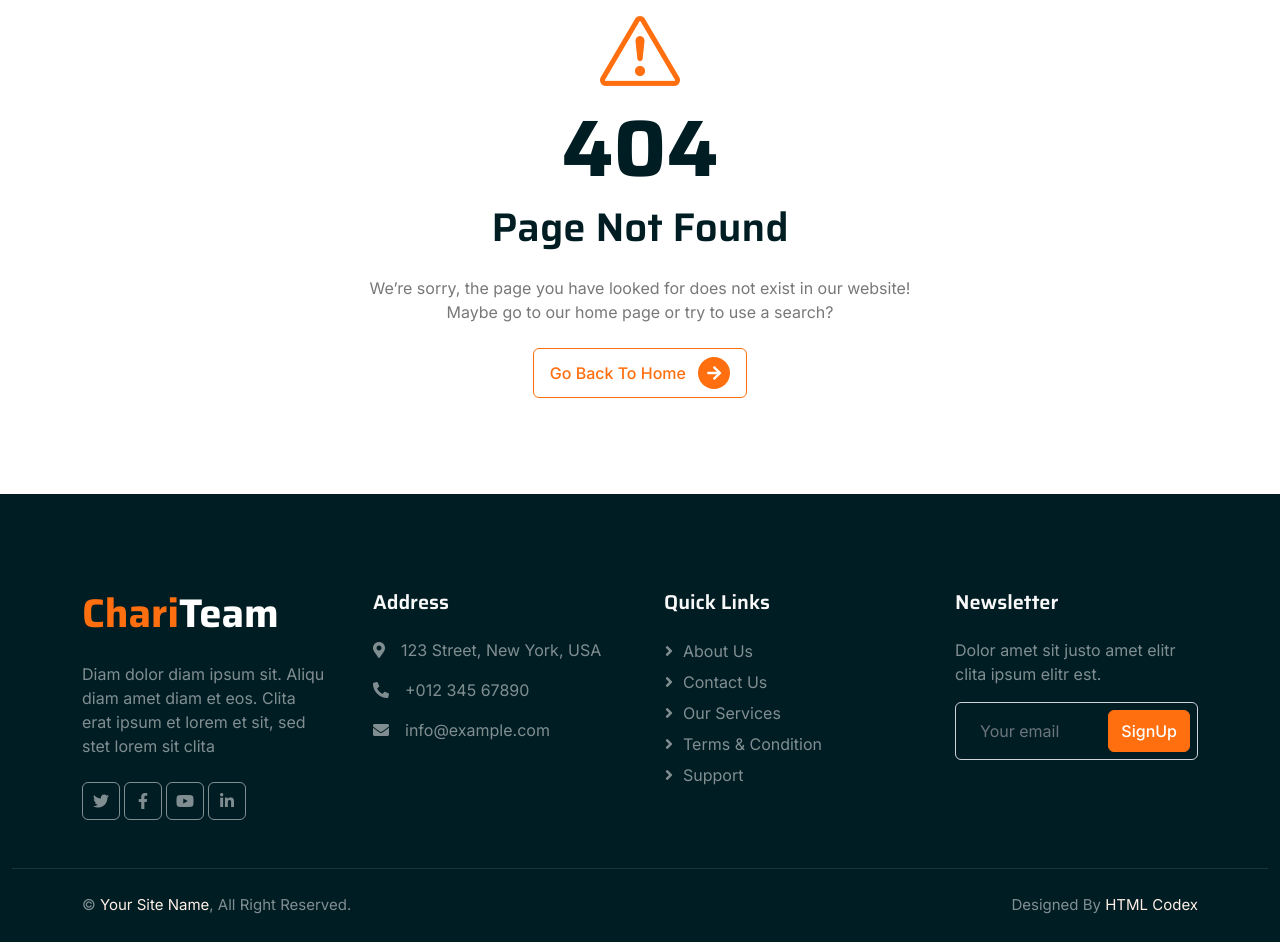
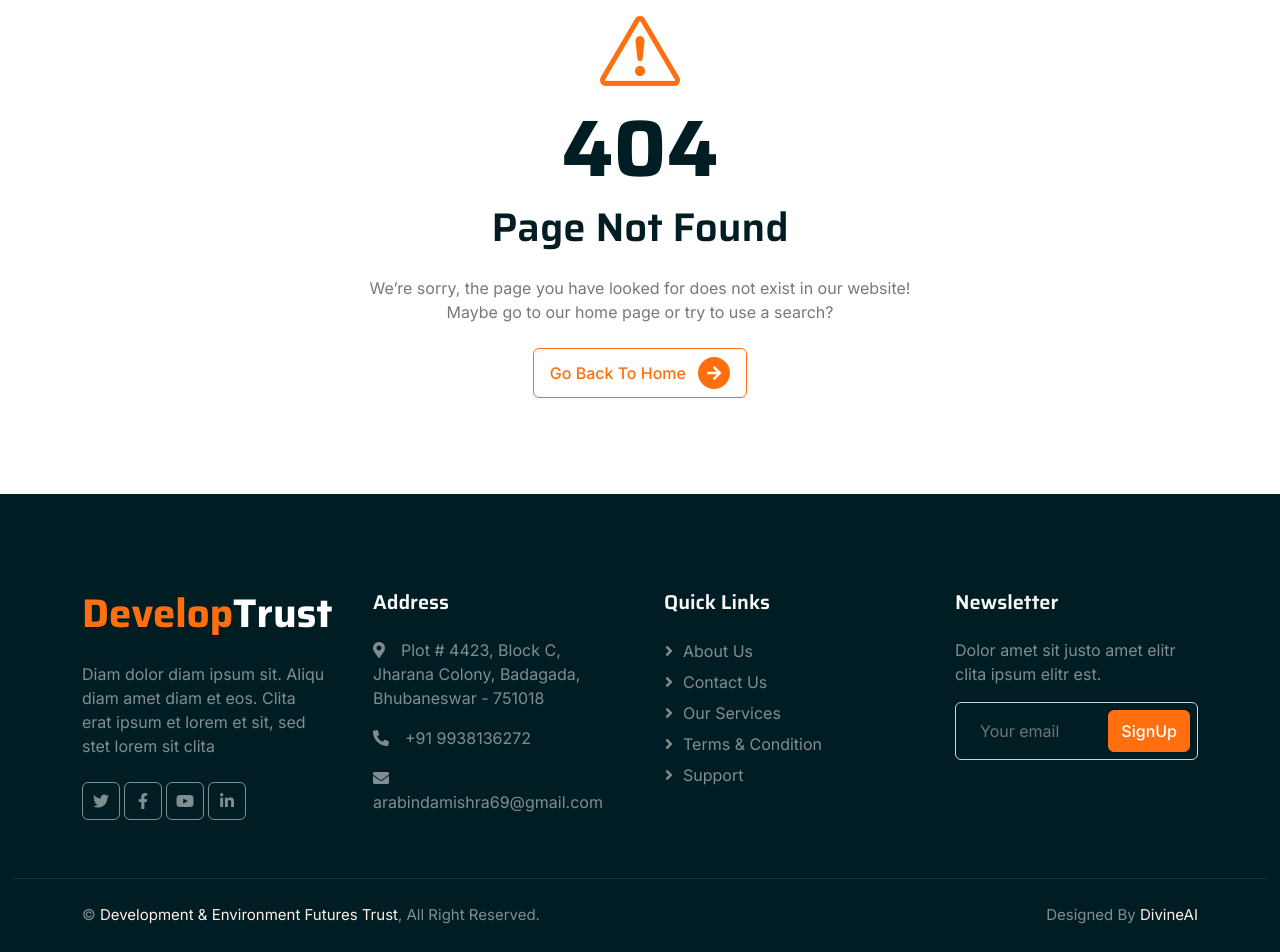
Before and after one commit to KumarGudu/DivimeAI-DevelopmentEnvironment-Futures-Trust, a plain HTML site: page 404.html in a window 1280 px wide. Shown: the part 495-1447 px from the top of the page. Drawn offline with nearby package versions, Linux system fonts and the light colour scheme.

```diff
--- a/404.html
+++ b/404.html
@@ -14,7 +14,9 @@
     <!-- Google Web Fonts -->
     <link rel="preconnect" href="https://fonts.googleapis.com">
     <link rel="preconnect" href="https://fonts.gstatic.com" crossorigin>
-    <link href="https://fonts.googleapis.com/css2?family=Inter:wght@400;500;600&family=Saira:wght@500;600;700&display=swap" rel="stylesheet">
+    <link
+        href="https://fonts.googleapis.com/css2?family=Inter:wght@400;500;600&family=Saira:wght@500;600;700&display=swap"
+        rel="stylesheet">
 
     <!-- Icon Font Stylesheet -->
     <link href="https://cdnjs.cloudflare.com/ajax/libs/font-awesome/5.10.0/css/all.min.css" rel="stylesheet">
@@ -33,7 +35,8 @@
 
 <body>
     <!-- Spinner Start -->
-    <div id="spinner" class="show bg-white position-fixed translate-middle w-100 vh-100 top-50 start-50 d-flex align-items-center justify-content-center">
+    <div id="spinner"
+        class="show bg-white position-fixed translate-middle w-100 vh-100 top-50 start-50 d-flex align-items-center justify-content-center">
         <div class="spinner-grow text-primary" role="status"></div>
     </div>
     <!-- Spinner End -->
@@ -59,7 +62,8 @@
             <a href="index.html" class="navbar-brand ms-4 ms-lg-0">
                 <h1 class="fw-bold text-primary m-0">Chari<span class="text-white">Team</span></h1>
             </a>
-            <button type="button" class="navbar-toggler me-4" data-bs-toggle="collapse" data-bs-target="#navbarCollapse">
+            <button type="button" class="navbar-toggler me-4" data-bs-toggle="collapse"
+                data-bs-target="#navbarCollapse">
                 <span class="navbar-toggler-icon"></span>
             </button>
             <div class="collapse navbar-collapse" id="navbarCollapse">
@@ -117,7 +121,8 @@
                     <i class="bi bi-exclamation-triangle display-1 text-primary"></i>
                     <h1 class="display-1">404</h1>
                     <h1 class="mb-4">Page Not Found</h1>
-                    <p class="mb-4">We’re sorry, the page you have looked for does not exist in our website! Maybe go to our home page or try to use a search?</p>
+                    <p class="mb-4">We’re sorry, the page you have looked for does not exist in our website! Maybe go to
+                        our home page or try to use a search?</p>
                     <a class="btn btn-outline-primary py-2 px-3" href="">
                         Go Back To Home
                         <div class="d-inline-flex btn-sm-square bg-primary text-white rounded-circle ms-2">
@@ -136,8 +141,9 @@
         <div class="container py-5">
             <div class="row g-5">
                 <div class="col-lg-3 col-md-6">
-                    <h1 class="fw-bold text-primary mb-4">Chari<span class="text-white">Team</span></h1>
-                    <p>Diam dolor diam ipsum sit. Aliqu diam amet diam et eos. Clita erat ipsum et lorem et sit, sed stet lorem sit clita</p>
+                    <h1 class="fw-bold text-primary mb-4">Develop<span class="text-white">Trust</span></h1>
+                    <p>Diam dolor diam ipsum sit. Aliqu diam amet diam et eos. Clita erat ipsum et lorem et sit, sed
+                        stet lorem sit clita</p>
                     <div class="d-flex pt-2">
                         <a class="btn btn-square me-1" href=""><i class="fab fa-twitter"></i></a>
                         <a class="btn btn-square me-1" href=""><i class="fab fa-facebook-f"></i></a>
@@ -147,9 +153,10 @@
                 </div>
                 <div class="col-lg-3 col-md-6">
                     <h5 class="text-light mb-4">Address</h5>
-                    <p><i class="fa fa-map-marker-alt me-3"></i>123 Street, New York, USA</p>
-                    <p><i class="fa fa-phone-alt me-3"></i>+012 345 67890</p>
-                    <p><i class="fa fa-envelope me-3"></i>info@example.com</p>
+                    <p><i class="fa fa-map-marker-alt me-3"></i>Plot # 4423, Block C, Jharana Colony, Badagada,
+                        Bhubaneswar - 751018</p>
+                    <p><i class="fa fa-phone-alt me-3"></i>+91 9938136272</p>
+                    <p><i class="fa fa-envelope me-3"></i>arabindamishra69@gmail.com</p>
                 </div>
                 <div class="col-lg-3 col-md-6">
                     <h5 class="text-light mb-4">Quick Links</h5>
@@ -163,8 +170,10 @@
                     <h5 class="text-light mb-4">Newsletter</h5>
                     <p>Dolor amet sit justo amet elitr clita ipsum elitr est.</p>
                     <div class="position-relative mx-auto" style="max-width: 400px;">
-                        <input class="form-control bg-transparent w-100 py-3 ps-4 pe-5" type="text" placeholder="Your email">
-                        <button type="button" class="btn btn-primary py-2 position-absolute top-0 end-0 mt-2 me-2">SignUp</button>
+                        <input class="form-control bg-transparent w-100 py-3 ps-4 pe-5" type="text"
+                            placeholder="Your email">
+                        <button type="button"
+                            class="btn btn-primary py-2 position-absolute top-0 end-0 mt-2 me-2">SignUp</button>
                     </div>
                 </div>
             </div>
@@ -173,11 +182,11 @@
             <div class="container">
                 <div class="row">
                     <div class="col-md-6 text-center text-md-start mb-3 mb-md-0">
-                        &copy; <a href="#">Your Site Name</a>, All Right Reserved.
+                        &copy; <a href="#">Development & Environment Futures Trust</a>, All Right Reserved.
                     </div>
                     <div class="col-md-6 text-center text-md-end">
                         <!--/*** This template is free as long as you keep the footer author’s credit link/attribution link/backlink. If you'd like to use the template without the footer author’s credit link/attribution link/backlink, you can purchase the Credit Removal License from "https://htmlcodex.com/credit-removal". Thank you for your support. ***/-->
-                        Designed By <a href="https://htmlcodex.com">HTML Codex</a>
+                        Designed By <a href="">DivineAI</a>
                     </div>
                 </div>
             </div>
```
Also changed, not shown: contact.html (+13 -9 lines), donate.html (+13 -9 lines), service.html (+13 -9 lines), team.html (+13 -9 lines), testimonial.html (+13 -9 lines).
